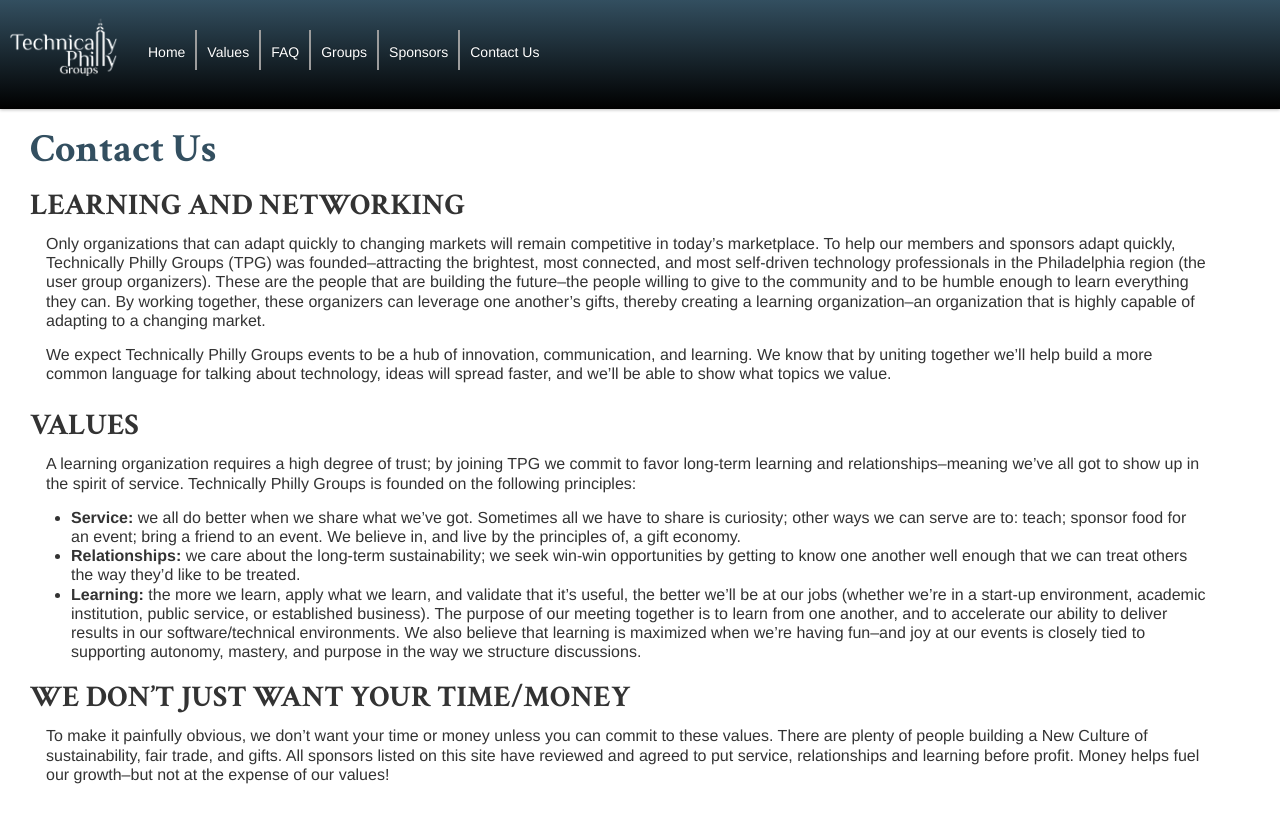
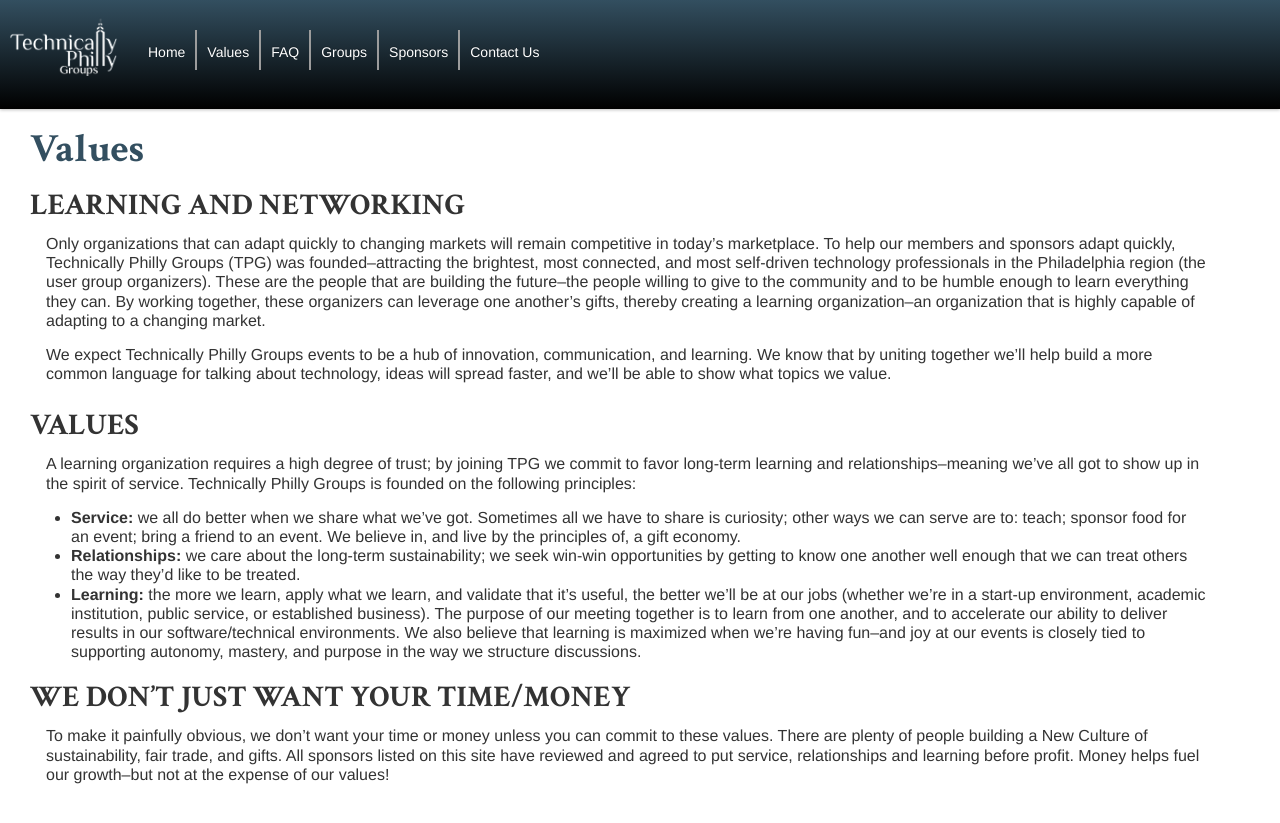
Before and after one commit to TechnicallyPhillyGroups/technicallyphillygroups.github.com, a Jekyll site: the page built from values.md, in a window 1280 px wide. Shown: the top 823 px of the page. Built offline with Jekyll 4.4.1, drawn with Linux system fonts in a browser that asks for light colours; nearby versions of some CDN libraries.

Commit message:
title for values page

```diff
--- a/values.md
+++ b/values.md
@@ -1,5 +1,5 @@
 ---
-title: "Contact Us"
+title: "Values"
 layout: default
 tab: contact
 toc_header: none
```
